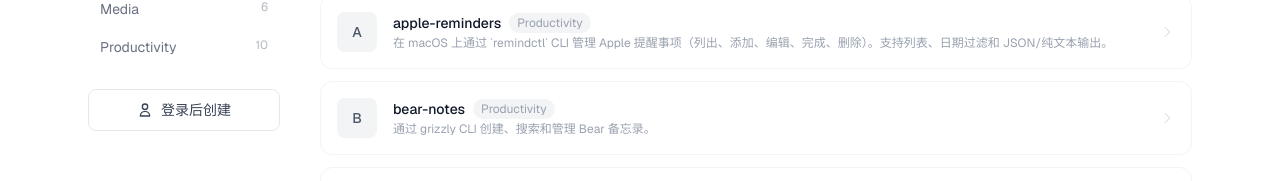
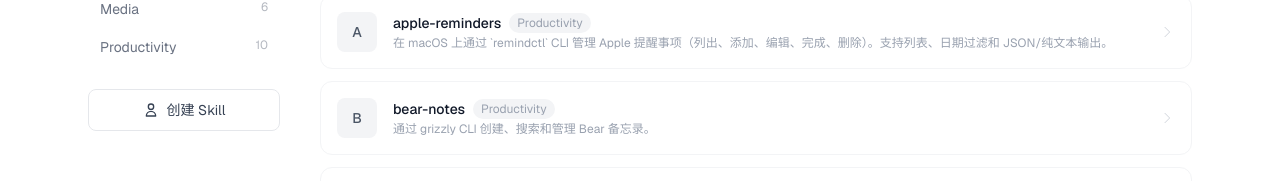
Before and after one commit to huangqianqian120/skillslibrary, a Next.js app: page / in a window 1280 px wide. Shown: the part 544-725 px from the top of the page. Built offline with nearby package versions, Linux system fonts and the light colour scheme; no server answers.

Commit message:
fix: change button text to 创建 Skill

```diff
--- a/app/page.tsx
+++ b/app/page.tsx
@@ -305,7 +305,7 @@ export default function Home() {
                     <svg className="w-4 h-4" fill="none" stroke="currentColor" viewBox="0 0 24 24">
                       <path strokeLinecap="round" strokeLinejoin="round" strokeWidth={2} d="M12 4v16m8-8H4" />
                     </svg>
-                    创建技能
+                    创建 Skill
                   </a>
                 ) : (
                   <button
@@ -315,7 +315,7 @@ export default function Home() {
                     <svg className="w-4 h-4" fill="none" stroke="currentColor" viewBox="0 0 24 24">
                       <path strokeLinecap="round" strokeLinejoin="round" strokeWidth={2} d="M16 7a4 4 0 11-8 0 4 4 0 018 0zM12 14a7 7 0 00-7 7h14a7 7 0 00-7-7z" />
                     </svg>
-                    登录后创建
+                    创建 Skill
                   </button>
                 )}
               </div>
```
